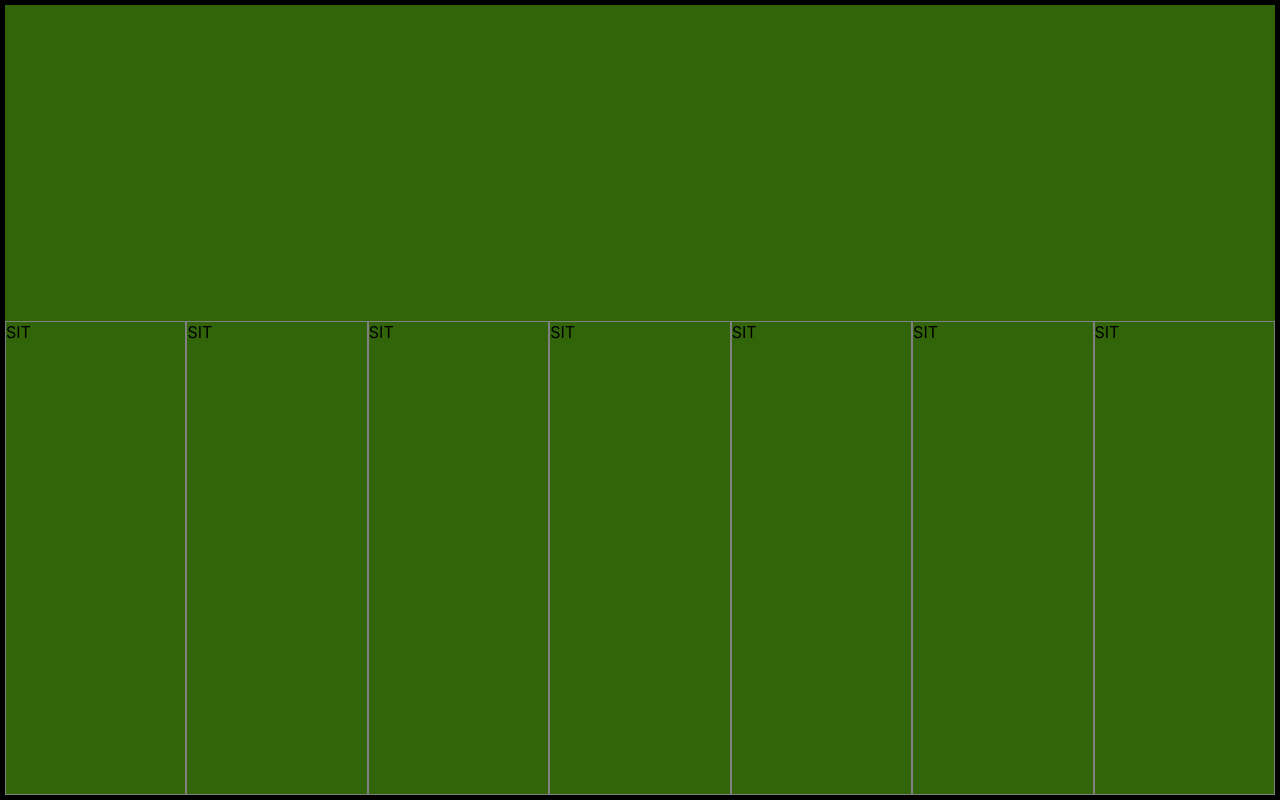
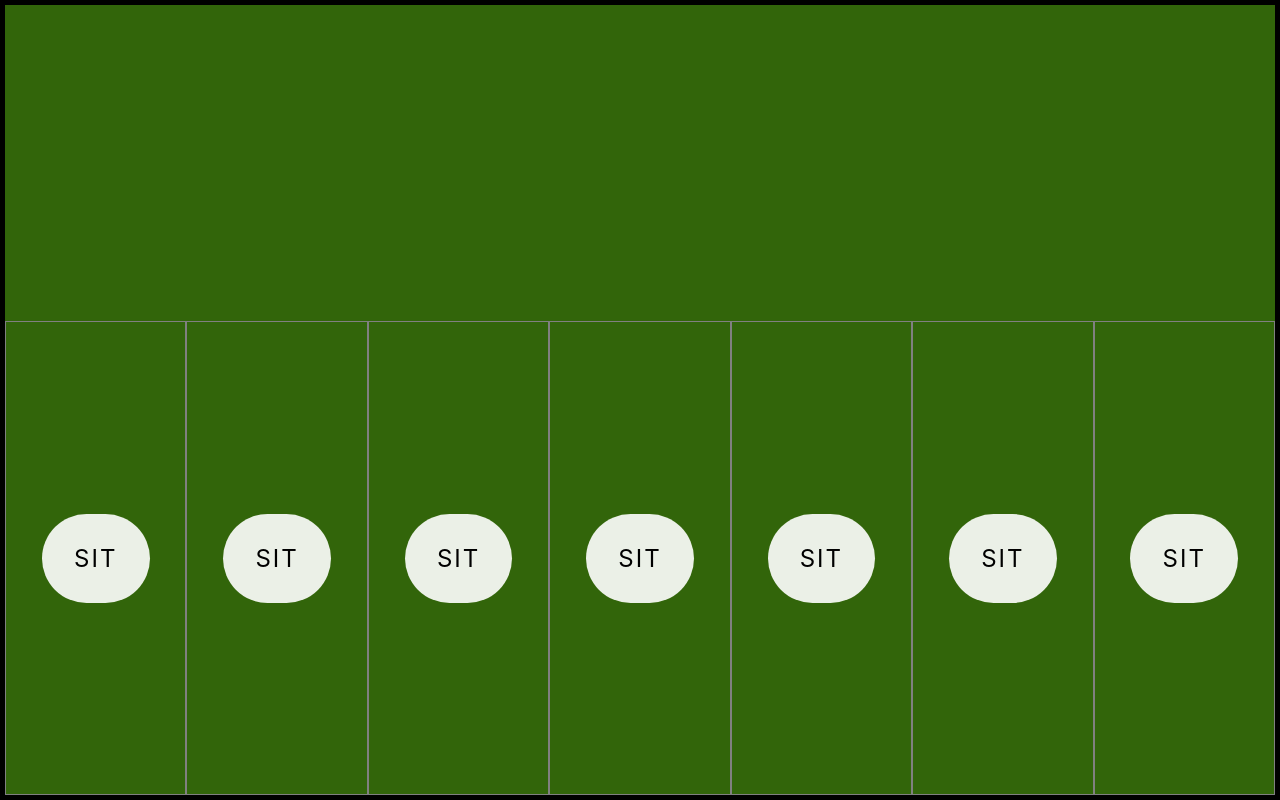
Before and after one commit to mikedowd300/Black-Jack-Single-Screen-Version, a React (Create React App) app: page / in a window 1280 px wide. Built offline with nearby package versions, Linux system fonts and the light colour scheme.

Commit message:
Add css to the emptyseat component

```diff
--- a/src/components/EmptySeat/EmptySeat.scss
+++ b/src/components/EmptySeat/EmptySeat.scss
@@ -0,0 +1,26 @@
+.empty-seat {
+  display: flex;
+  justify-content: center;
+  align-items: center;
+  width: 100%;
+  height: 100%;
+
+  .btn {
+    display: flex;
+    justify-content: center;
+    align-items: center;
+    padding: 30px;
+    box-sizing: border-box;
+    border-radius: 50px;
+    letter-spacing: 2px;
+    width: 60%;
+    max-width: 200px;
+    font-size: 24px;
+    background-color: rgba(255,255,255, .9);
+
+    &:hover {
+      font-size: 36px;
+      background-color: rgba(255,255,255, 1);
+    }
+  }
+}
```
